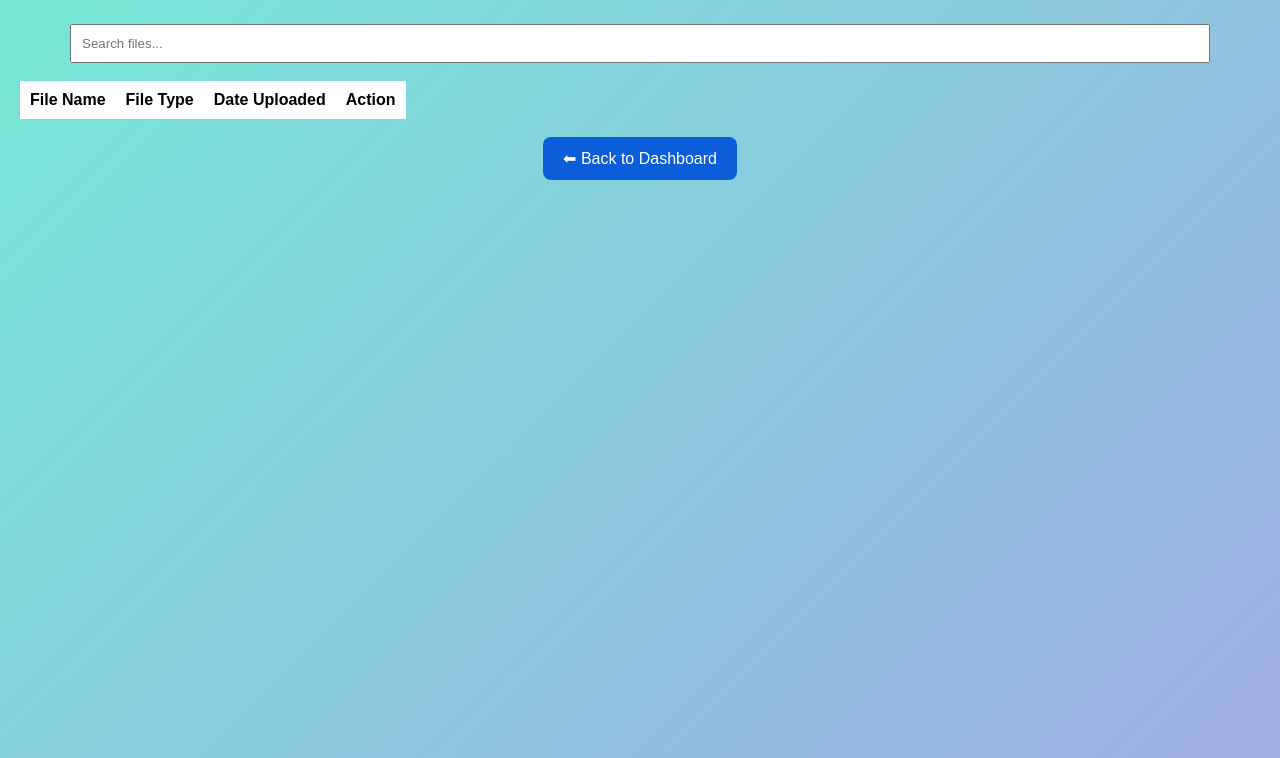
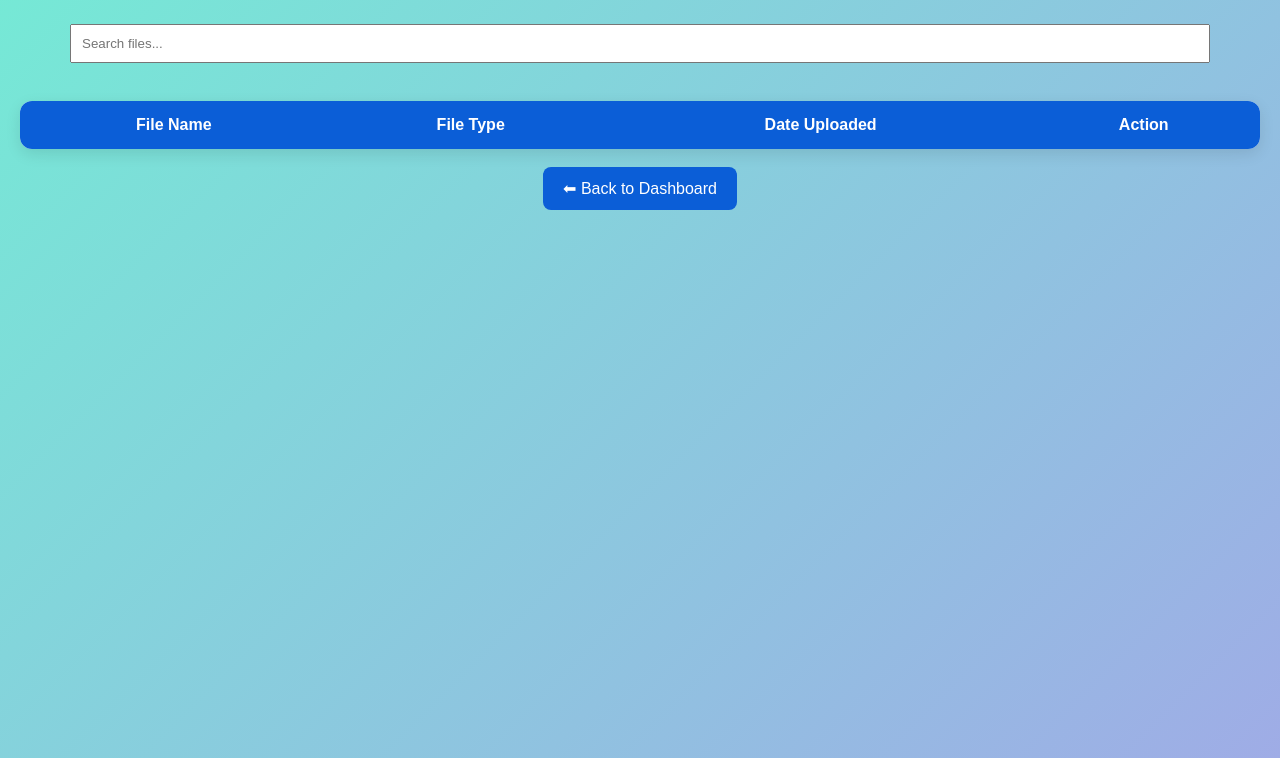
Before and after one commit to owusufrancis281-lang/MyFiles, a website: page public/files.html in a window 1280 px wide. Shown: the part 82-840 px from the top of the page. Drawn offline with Linux system fonts and the light colour scheme; no server answers.

Commit message:
Add styles for fileTable and link elements

```diff
--- a/public/style.css
+++ b/public/style.css
@@ -111,3 +111,38 @@ max-width:500px;
 margin:auto;
 box-shadow:0 5px 15px rgba(0,0,0,0.1);
 }
+.fileTable{
+width:100%;
+border-collapse:collapse;
+background:white;
+border-radius:12px;
+overflow:hidden;
+box-shadow:0 5px 15px rgba(0,0,0,.1);
+margin-top:20px;
+}
+
+.fileTable th{
+background:#0b5ed7;
+color:white;
+padding:15px;
+}
+
+.fileTable td{
+padding:15px;
+border-bottom:1px solid #eee;
+text-align:center;
+}
+
+.fileTable tr:hover{
+background:#f5f9ff;
+}
+
+a{
+text-decoration:none;
+color:#0b5ed7;
+font-weight:bold;
+}
+
+a:hover{
+text-decoration:underline;
+}
```
